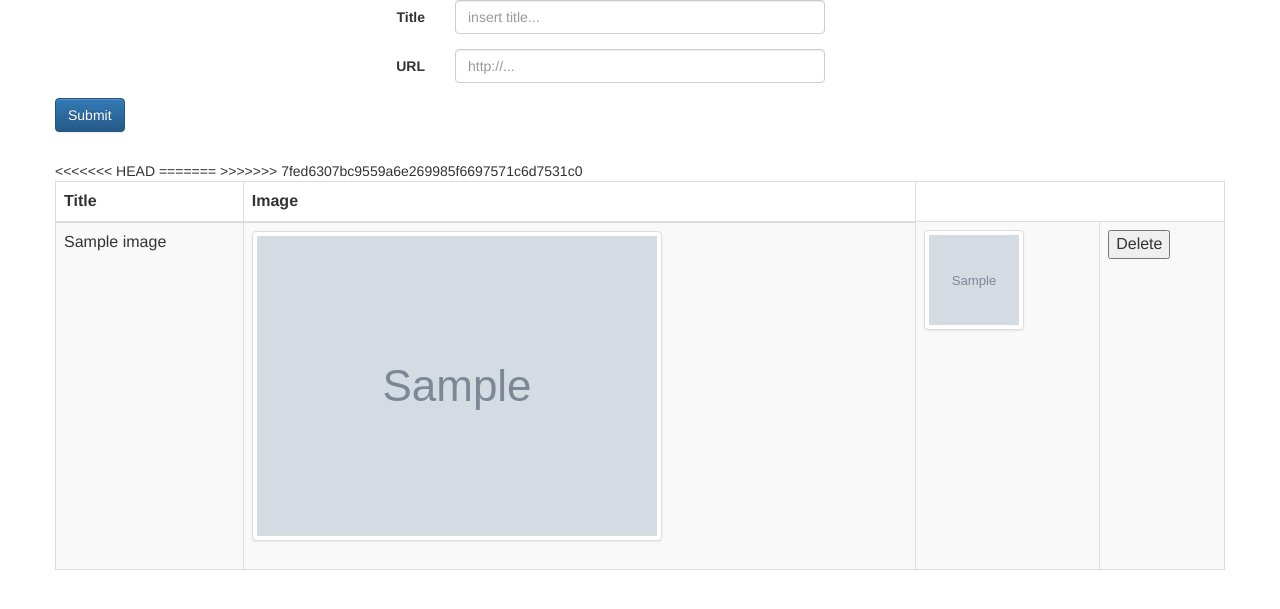
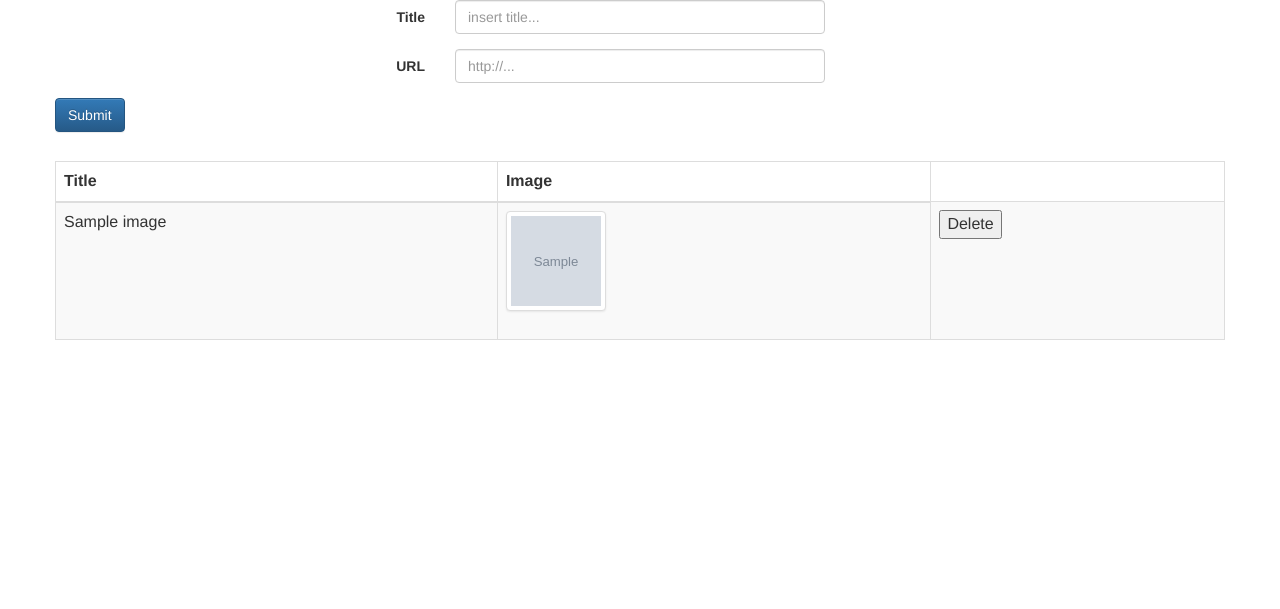
Before and after one commit to gurs1kh/relatim, a Django app: template myapp/templates/relatim/image_list.html in a window 1280 px wide. Shown: the part 116-725 px from the top of the page. Run offline with Django 3.2, Linux system fonts and the light colour scheme; tables that the repository leaves empty hold one stand-in row (values such as "Sample post"); the template is opened without the code that fills it: values that come from a table or form of the project are taken from there, most other values are stand-ins (such as "Sample title", 1, 10 or a date in 2020); grey boxes marked "Sample" are stand-in pictures; data that the repository does not hold is empty; parts of the project's set-up code (start-up, migrations or seed data) failed here and were passed over; some libraries are stand-ins or nearby versions.

Commit message:
Fixed view issues

```diff
--- a/myapp/templates/relatim/image_list.html
+++ b/myapp/templates/relatim/image_list.html
@@ -35,11 +35,7 @@
 		{% for image in images %}
 			<tr>
 				<td>{{ image.title }}</td>
-<<<<<<< HEAD
-				<td><a href="id/{{image.id}}"><img class="thumbnail" src="{{ image.url }}" /></a></td>
-=======
-				<td><img class="thumbnail" src="{{ image.url }}" width="100px" height="100px" /></td>
->>>>>>> 7fed6307bc9559a6e269985f6697571c6d7531c0
+				<td><a href="id/{{image.id}}"><img class="thumbnail" src="{{ image.url }}" width="100px" height="100px"/></a></td>
 				<td><button onclick="location.href='/relatim/delete/{{image.id}}'">Delete</button></td>
 			</tr>
 		{% endfor %}
--- a/myapp/urls.py
+++ b/myapp/urls.py
@@ -4,6 +4,6 @@ from . import views
 urlpatterns = [
 	url(r'^$', views.image_list, name='image_list'),
 	url(r'^id/(?P<id>[0-9]+)', views.image_page, name='image_page'),
-	url('^add', views.image_add, name='image_add'),
+	url(r'^add', views.image_add, name='image_add'),
 	url(r'^delete/(?P<id>[0-9]+)', views.image_delete, name='image_delete'),
 ]
--- a/myapp/views.py
+++ b/myapp/views.py
@@ -29,11 +29,8 @@ def image_add(request):
 		querystring = {'url': image.url, 'version': '2'}
 		headers = {
 			'accept': "application/json",
-<<<<<<< HEAD
-			'authorization': "Basic YWNjXzQ0ODZkZjA5ODg5YTczYzplOTFlMzllNzA4ZGVjYjQxNjk5YTY2MTdhNThiZWM3OA=="
-=======
 			'authorization': "Basic YWNjX2FmMWM5MjI3NDMyMDUxMTplY2E4Y2Y2YmRlNGVjMTEzZjZhYTcwMWU4YzczMjNjMA=="
->>>>>>> 7fed6307bc9559a6e269985f6697571c6d7531c0
+
 		}
 		r = requests.request('GET', imagga_url, headers=headers, params=querystring)
 		data = r.json()['results'][0]['tags']
```
